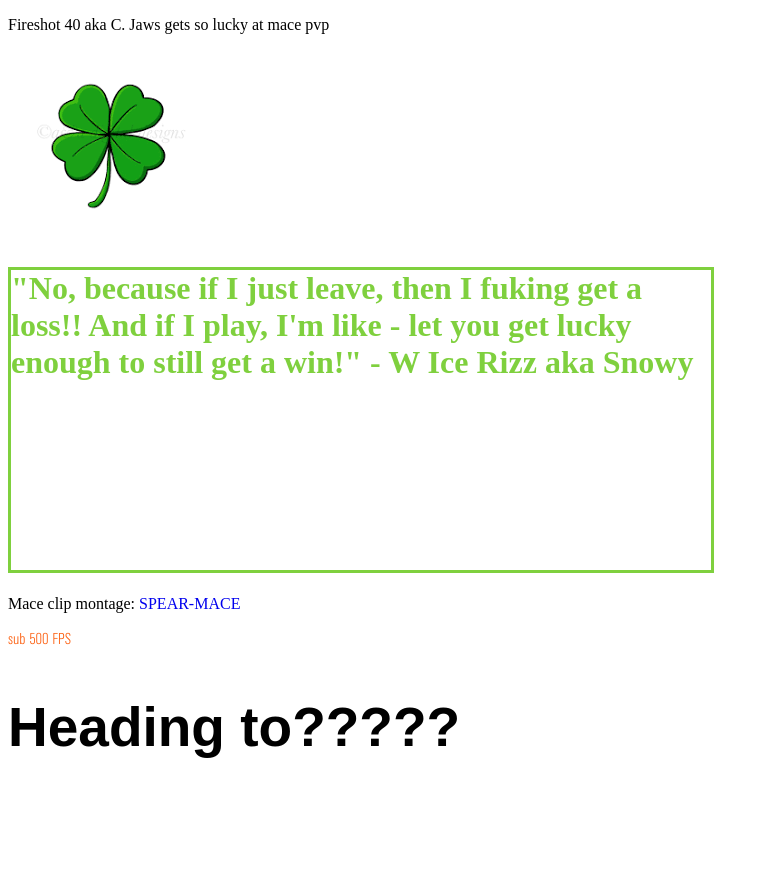
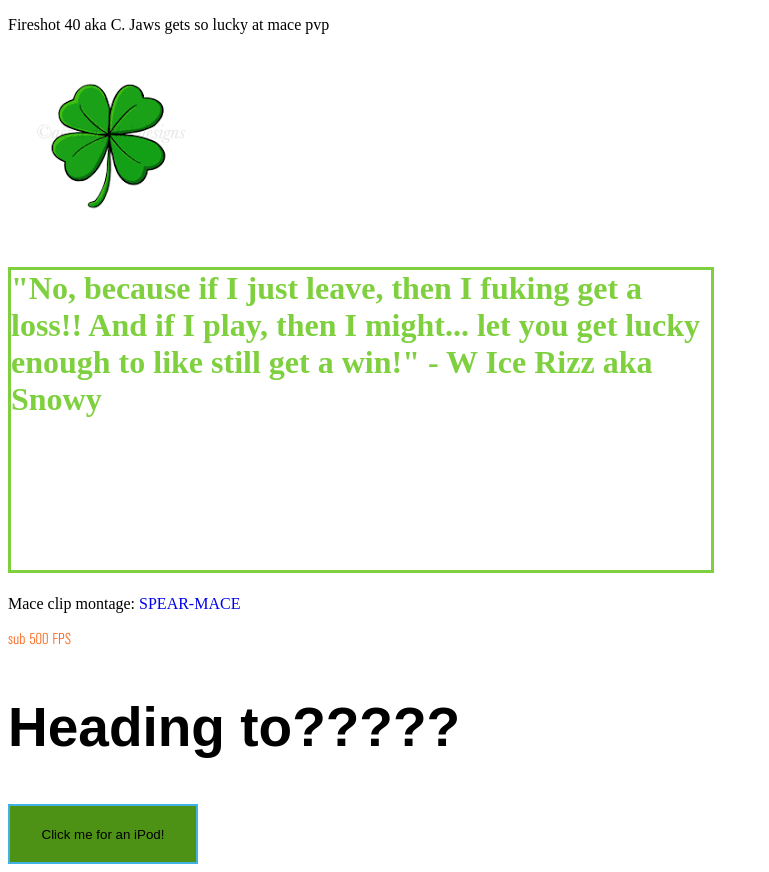
Before and after one commit to SSLfailed/luckyducker, a plain HTML site: page index.html in a window 1280 px wide. Shown: the whole page, without its empty margins (0-769 px from the left). Before the commit the page ends 804 px from the top, so only its background shows below. Drawn offline with Linux system fonts and the light colour scheme.

Commit message:
Add button for iPod interaction
Added a button to the HTML body.

```diff
--- a/index.html
+++ b/index.html
@@ -9,9 +9,10 @@
 <body>
     <p>Fireshot 40 aka C. Jaws gets so lucky at mace pvp</p>
     <img src="img/fourlef.png" alt="4 leaf colver?">
-    <h1>"No, because if I just leave, then I fuking get a loss!! And if I play, I'm like - let you get lucky enough to still get a win!" - W Ice Rizz aka Snowy</h1>
+    <h1>"No, because if I just leave, then I fuking get a loss!! And if I play, then I might... let you get lucky enough to like still get a win!" - W Ice Rizz aka Snowy</h1>
     <p>Mace clip montage: <a href="https://www.youtube.com/watch?v=dQw4w9WgXcQ" target="_blank">SPEAR-MACE</a></p>
     <p class="sub5">sub 500 FPS</p>
     <h2>Heading to?????</h2>
+    <button>Click me for an iPod!</button>
 </body>
 </html>
```
